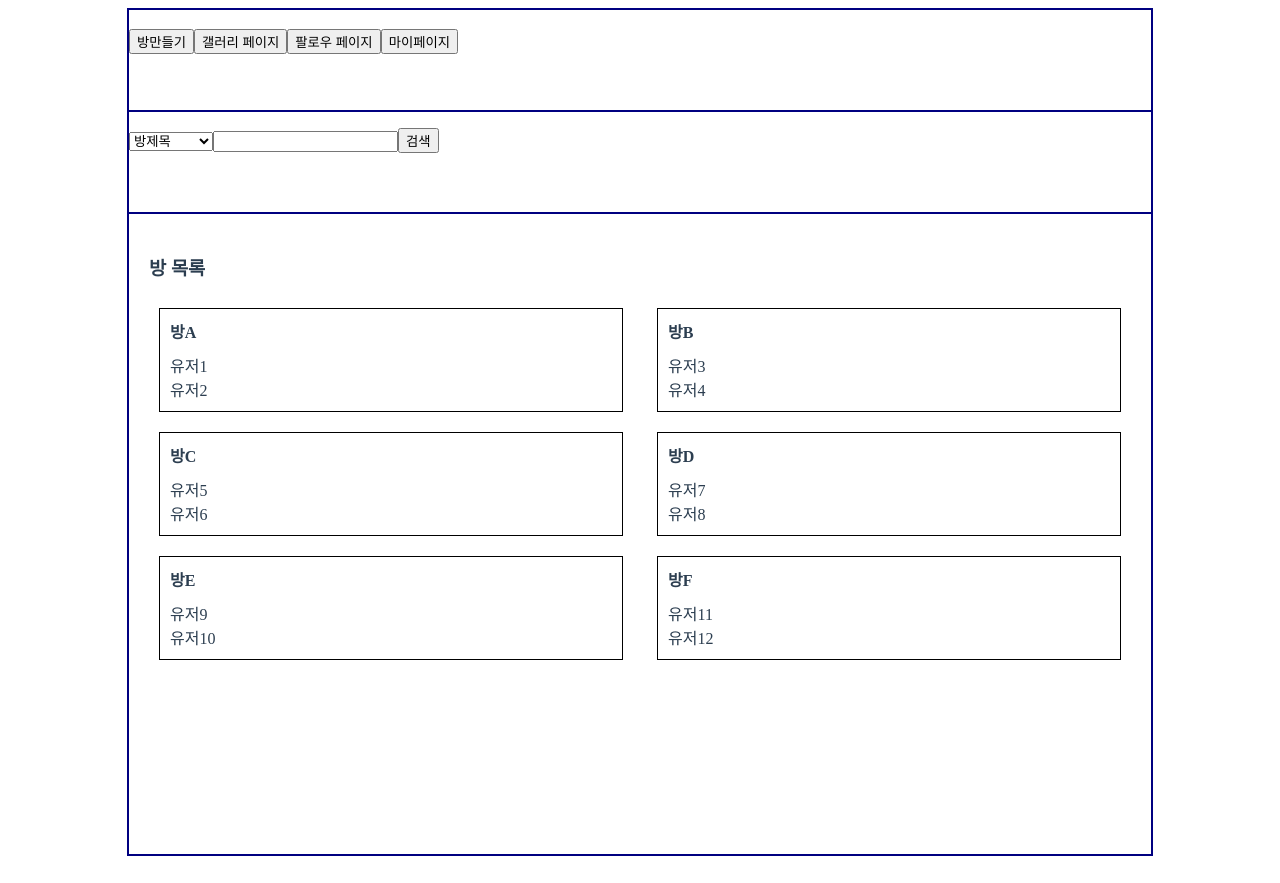
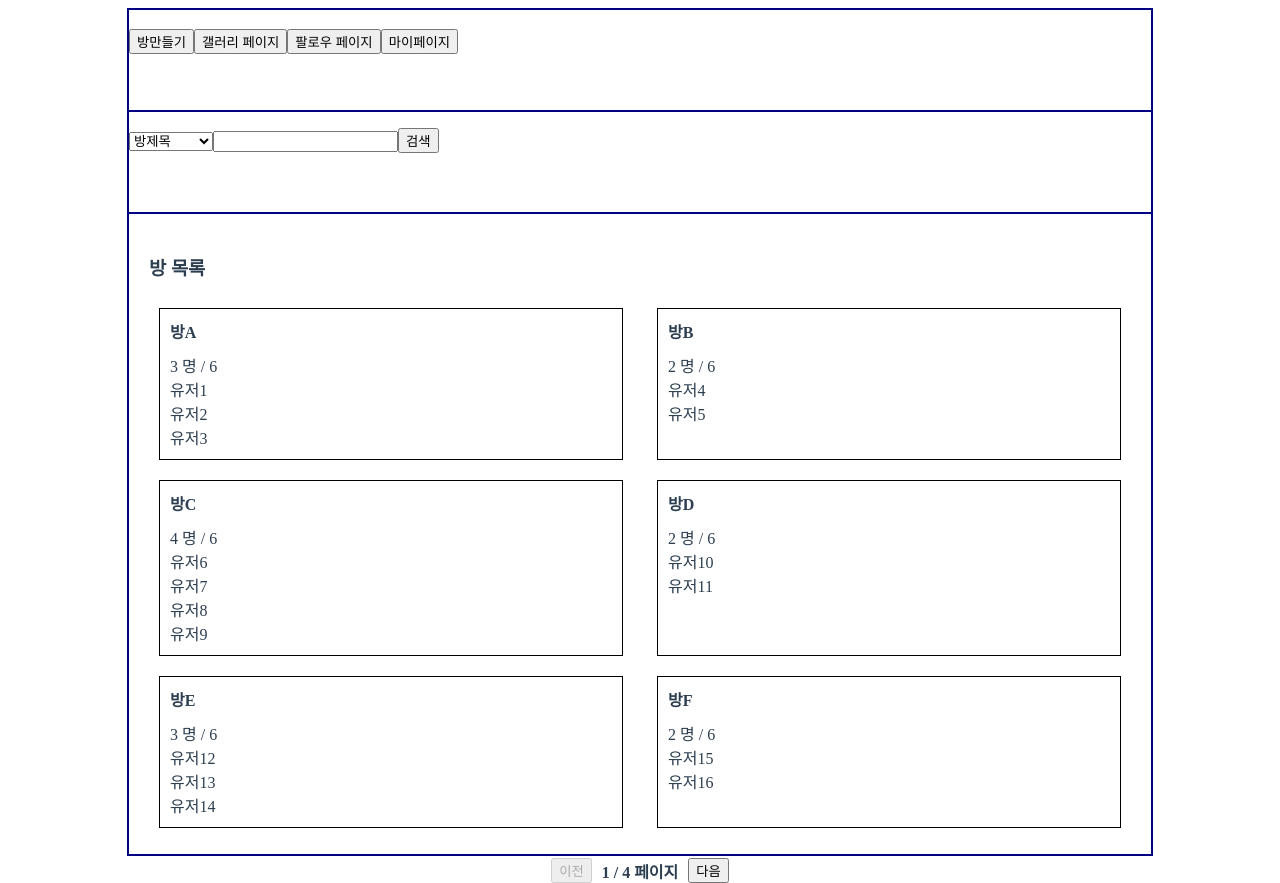
Before and after one commit to Chani17/ng3-client, a Vue app: page / in a window 1280 px wide. Built offline with nearby package versions, Linux system fonts and the light colour scheme.

Commit message:
Feat : 방 목록 페이지네이션 처리

```diff
--- a/public/mock-data.json
+++ b/public/mock-data.json
@@ -3,42 +3,158 @@
     "title": "방A",
     "users": [
       { "nickname": "유저1" },
-      { "nickname": "유저2" }
+      { "nickname": "유저2" },
+      { "nickname": "유저3" }
     ]
   },
   {
     "title": "방B",
     "users": [
-      { "nickname": "유저3" },
-      { "nickname": "유저4" }
+      { "nickname": "유저4" },
+      { "nickname": "유저5" }
     ]
   },
   {
     "title": "방C",
     "users": [
-      { "nickname": "유저5" },
-      { "nickname": "유저6" }
+      { "nickname": "유저6" },
+      { "nickname": "유저7" },
+      { "nickname": "유저8" },
+      { "nickname": "유저9" }
     ]
   },
   {
     "title": "방D",
     "users": [
-      { "nickname": "유저7" },
-      { "nickname": "유저8" }
+      { "nickname": "유저10" },
+      { "nickname": "유저11" }
     ]
   },
   {
     "title": "방E",
     "users": [
-      { "nickname": "유저9" },
-      { "nickname": "유저10" }
+      { "nickname": "유저12" },
+      { "nickname": "유저13" },
+      { "nickname": "유저14" }
     ]
   },
   {
     "title": "방F",
     "users": [
-      { "nickname": "유저11" },
-      { "nickname": "유저12" }
+      { "nickname": "유저15" },
+      { "nickname": "유저16" }
+    ]
+  },
+  {
+    "title": "방G",
+    "users": [
+      { "nickname": "유저17" },
+      { "nickname": "유저18" },
+      { "nickname": "유저19" },
+      { "nickname": "유저20" }
+    ]
+  },
+  {
+    "title": "방H",
+    "users": [
+      { "nickname": "유저21" },
+      { "nickname": "유저22" },
+      { "nickname": "유저23" }
+    ]
+  },
+  {
+    "title": "방I",
+    "users": [
+      { "nickname": "유저24" },
+      { "nickname": "유저25" },
+      { "nickname": "유저26" },
+      { "nickname": "유저27" }
+    ]
+  },
+  {
+    "title": "방J",
+    "users": [
+      { "nickname": "유저28" },
+      { "nickname": "유저29" }
+    ]
+  },
+  {
+    "title": "방K",
+    "users": [
+      { "nickname": "유저30" },
+      { "nickname": "유저31" },
+      { "nickname": "유저32" }
+    ]
+  },
+  {
+    "title": "방L",
+    "users": [
+      { "nickname": "유저33" },
+      { "nickname": "유저34" },
+      { "nickname": "유저35" },
+      { "nickname": "유저36" }
+    ]
+  },
+  {
+    "title": "방M",
+    "users": [
+      { "nickname": "유저37" },
+      { "nickname": "유저38" }
+    ]
+  },
+  {
+    "title": "방N",
+    "users": [
+      { "nickname": "유저39" },
+      { "nickname": "유저40" },
+      { "nickname": "유저41" },
+      { "nickname": "유저42" }
+    ]
+  },
+  {
+    "title": "방O",
+    "users": [
+      { "nickname": "유저43" },
+      { "nickname": "유저44" },
+      { "nickname": "유저45" }
+    ]
+  },
+  {
+    "title": "방P",
+    "users": [
+      { "nickname": "유저46" },
+      { "nickname": "유저47" }
+    ]
+  },
+  {
+    "title": "방Q",
+    "users": [
+      { "nickname": "유저48" },
+      { "nickname": "유저49" },
+      { "nickname": "유저50" }
+    ]
+  },
+  {
+    "title": "방R",
+    "users": [
+      { "nickname": "유저51" },
+      { "nickname": "유저52" },
+      { "nickname": "유저53" }
+    ]
+  },
+  {
+    "title": "방S",
+    "users": [
+      { "nickname": "유저54" },
+      { "nickname": "유저55" }
+    ]
+  },
+  {
+    "title": "방T",
+    "users": [
+      { "nickname": "유저56" },
+      { "nickname": "유저57" },
+      { "nickname": "유저58" }
     ]
   }
 ]
--- a/src/components/main/RoomList.vue
+++ b/src/components/main/RoomList.vue
@@ -4,16 +4,26 @@
     <div class="room-list">
       <div
         class="room-box"
-        v-for="(room, index) in rooms"
+        v-for="(room, index) in paginatedRooms"
         :key="index"
       >
         <div class="room-title">{{ room.title }}</div>
+        <div class="user-count">{{ room.users.length }} 명 / 6</div>
         <div class="user-list">
           <div v-for="(user, userIndex) in room.users" :key="userIndex">
             {{ user.nickname }}
           </div>
         </div>
       </div>
+    </div>
+    <div class="btn-cover">
+      <button :disabled="pageNum === 0" @click="prevPage" class="page-btn">
+        이전
+      </button>
+      <span class="page-count">{{ pageNum + 1 }} / {{ pageCount }} 페이지</span>
+      <button :disabled="pageNum >= pageCount - 1" @click="nextPage" class="page-btn">
+        다음
+      </button>
     </div>
   </div>
 </template>
@@ -24,6 +34,39 @@ export default {
     rooms: {
       type: Array,
       default: () => []
+    }
+  },
+  data() {
+    return {
+      pageNum: 0,
+      pageSize: 6,
+    };
+  },
+  computed: {
+    pageCount() {
+      return Math.ceil(this.rooms.length / this.pageSize);
+    },
+    paginatedRooms() {
+      const start = this.pageNum * this.pageSize;
+      const end = start + this.pageSize;
+      return this.rooms.slice(start, end);
+    }
+  },
+  methods: {
+    nextPage() {
+      if (this.pageNum < this.pageCount - 1) {
+        this.pageNum += 1;
+      }
+    },
+    prevPage() {
+      if (this.pageNum > 0) {
+        this.pageNum -= 1;
+      }
+    }
+  },
+  watch: {
+    rooms() {
+      this.pageNum = 0;  // rooms가 변경될 때 pageNum을 초기화
     }
   }
 };
@@ -61,4 +104,19 @@ export default {
   display: flex;
   flex-direction: column;
 }
+
+.btn-cover {
+  margin-top: 20px;
+  display: flex;
+  justify-content: center;
+  align-items: center;
+}
+
+.page-btn {
+  margin: 0 10px;
+}
+
+.page-count {
+  font-weight: bold;
+}
 </style>
```
